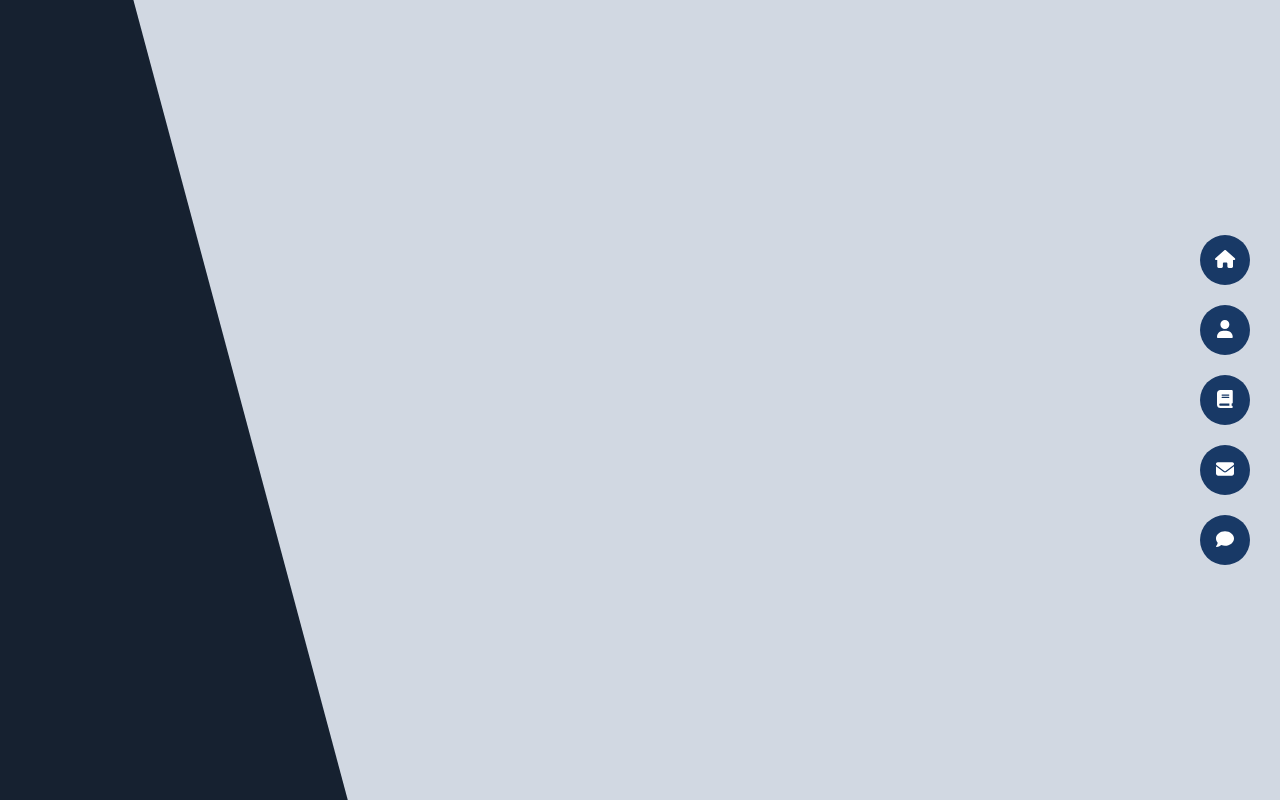
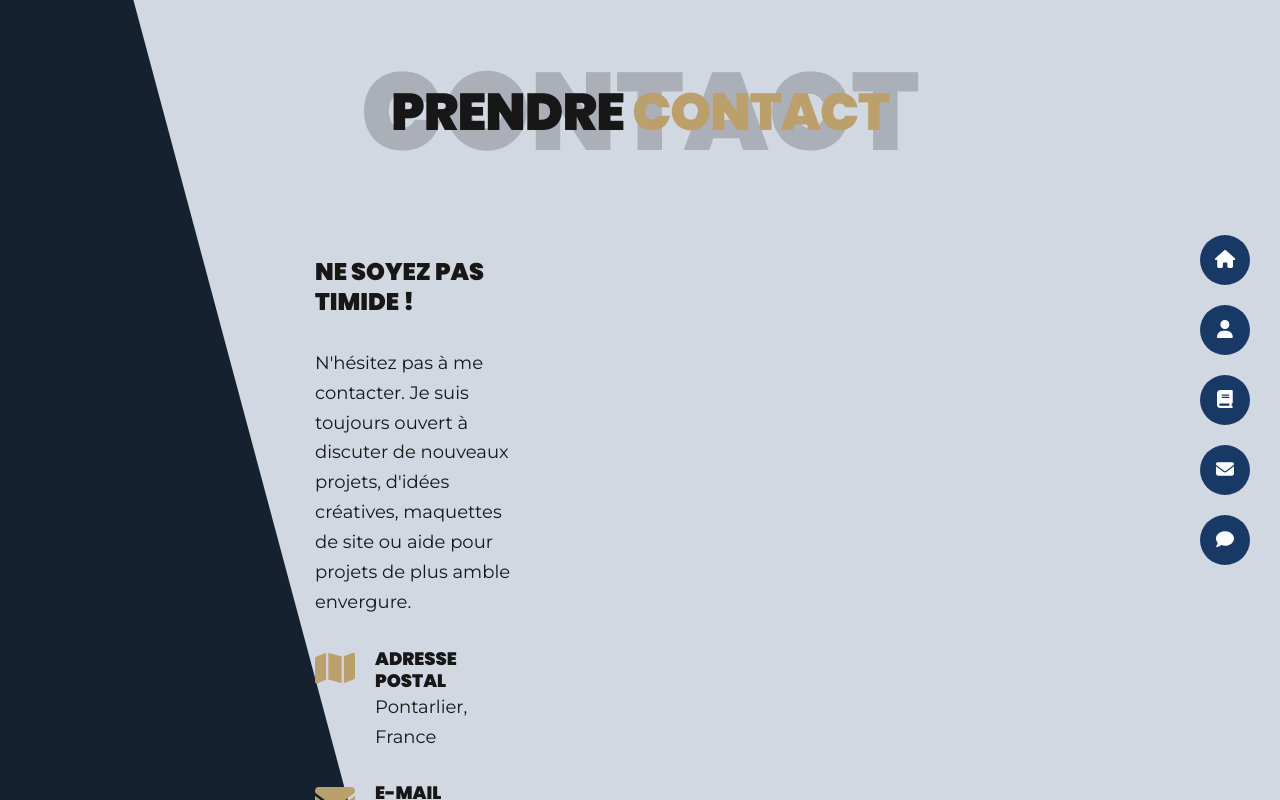
Before and after one commit to PilcodeurDev/my-visual-impact, a Next.js app: page /contact in a window 1280 px wide. Shown: the top 800 px of the page. Built offline with nearby package versions, Linux system fonts and the light colour scheme.

Commit message:
add text and my personal contact

```diff
--- a/src/app/about/about.module.sass
+++ b/src/app/about/about.module.sass
@@ -50,7 +50,6 @@
 .iconWhatsApp
   position: relative
   font-size: 40px
-  margin: 13px
   top: -7px
   color: #2FD04A
 
--- a/src/app/about/page.js
+++ b/src/app/about/page.js
@@ -39,7 +39,7 @@ const myInformations = [
   {
     id: 6,
     title: "Adresse :",
-    value: "France-Suisse",
+    value: "Pontarlier, France",
   },
   {
     id: 7,
--- /dev/null
+++ b/src/app/contact/contact.module.sass
@@ -0,0 +1,57 @@
+@import '@/styles/utils/colors'
+
+.title
+  display: flex
+  justify-content: center
+  position: relative
+
+  h1
+    margin: 80px 0
+
+    span:nth-child(2)
+      margin-left: 8px
+      color: $lion
+
+.shadowTitle
+  position: absolute
+  top: 50%
+  left: 50%
+  transform: translate(-50%, -50%)
+  font-size: 110px
+  font-family: var(--font-poppins)
+  font-weight: 800
+  opacity: .2
+  z-index: -1
+
+.rowCenter
+  height: 80vh
+  display: flex
+  justify-content: center
+  gap: 40px
+
+.topUp
+  position: relative
+  height: 70vh
+  top: 0
+
+.informations
+  display: flex
+  flex-wrap: nowrap
+
+  h5
+    margin: Opx
+
+.icon
+  height: 40px
+  width: 40px
+  color: $lion
+
+.text
+  margin: 0px 20px
+
+.info
+  font-family: var(--font-poppins)
+  font-weight: 900
+  line-height: 1.25
+  margin: O
+  text-transform: uppercase
--- a/src/app/contact/page.js
+++ b/src/app/contact/page.js
@@ -1,10 +1,71 @@
+/**
+ * The external imports
+ */
+import { FontAwesomeIcon } from "@fortawesome/react-fontawesome";
+import { faMap, faEnvelope, faPhone } from "@fortawesome/free-solid-svg-icons";
+/**
+ * The internal imports
+ */
 import BlockDecoration from "@/components/block-decoration/block-decoration"
+import styles from './contact.module.sass'
 
 const Contact = () => {
+
+  const data = [
+    {
+      id: 1,
+      info: "Adresse Postal",
+      value: "Pontarlier, France",
+      icon: faMap
+    },
+    {
+      id: 2,
+      info: "E-Mail",
+      value: "Simondprs62790@gmail.com",
+      icon: faEnvelope,
+    },
+    {
+      id: 3,
+      info: "Télépghone",
+      value: "+33 6 14 42 17 80",
+      icon: faPhone,
+    },
+  ]
+
   return (
-    <div>
+    <>
       <BlockDecoration />
-    </div>
+      <div className="container">
+        <header className={styles.title}>
+          <h1>
+            <span>Prendre</span>
+            <span>Contact</span>
+          </h1>
+          <span className={styles.shadowTitle}>CONTACT</span>
+        </header>
+        <div className={styles.rowCenter} >
+          <div className={`${styles.topUp} col_2`}>
+            <div>
+              <h4>Ne soyez pas timide !</h4>
+              <p>N'hésitez pas à me contacter. Je suis toujours ouvert à discuter de nouveaux projets, d'idées créatives, maquettes de site ou aide pour projets de plus amble envergure.</p>
+            </div>
+            <div>
+            {data.map(({ id, info, value, icon }) => (
+              <div key={id} className={styles.informations}>
+                <FontAwesomeIcon icon={icon} className={styles.icon}/>
+                <div className={styles.text}>
+                  <span className={styles.info}>{info}</span>
+                  <p>{value}</p>
+                </div>
+              </div>
+            ))}
+            </div>
+          </div>
+          <div className={`${styles.topUp} col_4`}>
+          </div>
+        </div>
+      </div>
+    </>
   )
 }
 export default Contact
--- a/src/components/navbar/navbar.js
+++ b/src/components/navbar/navbar.js
@@ -50,11 +50,11 @@ const Navbar = () => {
   return (
     <nav className={styles.navbar}>
       <ul>
-        {menuIcons.map((page) => (
-          <li key={page.id} className={styles.icon_box}>
-            <Link href={page.path} >
-              <FontAwesomeIcon icon={page.icon} className={styles.icon}/>
-              <h6>{page.text}</h6>
+        {menuIcons.map(({id, path, icon, text}) => (
+          <li key={id} className={styles.icon_box}>
+            <Link href={path} >
+              <FontAwesomeIcon icon={icon} className={styles.icon}/>
+              <h6>{text}</h6>
             </Link>
           </li>
         ))}
```
Also changed, not shown: src/components/block-decoration/block-decoration.module.sass (line endings or trailing spaces).
